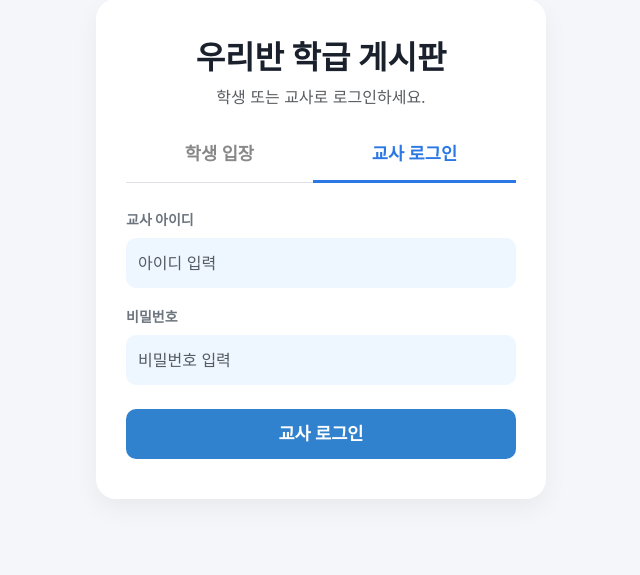
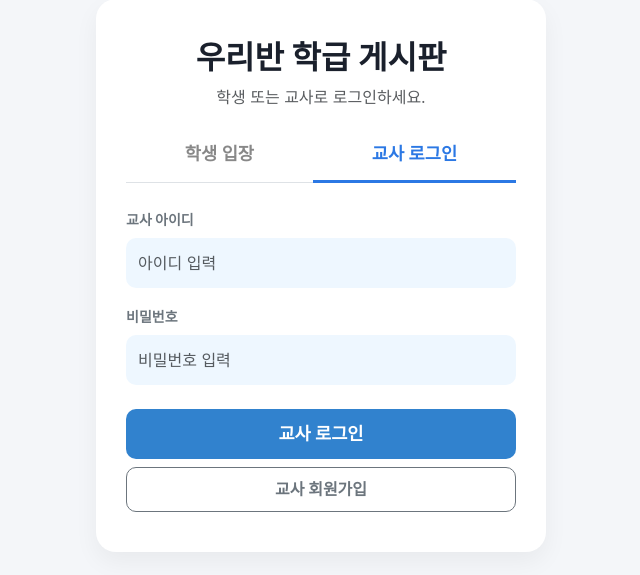
Before and after one commit to doolpus97/mypadlet3, a Flask app: page / in a window 1280 px wide, after a click on "교사 로그인". Shown: the part 81-656 px from the top of the page, without its empty margins (319-959 px from the left). Run offline with Flask 3, Linux system fonts and the light colour scheme.

Commit message:
Update index.html

```diff
--- a/templates/index.html
+++ b/templates/index.html
@@ -102,7 +102,7 @@
                 <button class="btn btn-primary w-100 btn-custom" onclick="enterAsStudent()">게시판 입장하기</button>
             </div>
 
-            <!-- 교사 로그인 탭 -->
+            <!-- 교사 로그인 탭 (회원가입 버튼 포함) -->
             <div class="tab-pane fade text-start" id="teacher">
                 <div class="mb-3">
                     <label class="form-label fw-bold small text-secondary">교사 아이디</label>
@@ -112,7 +112,8 @@
                     <label class="form-label fw-bold small text-secondary">비밀번호</label>
                     <input type="password" id="teacherPw" class="form-control form-control-custom" placeholder="비밀번호 입력">
                 </div>
-                <button class="btn btn-primary w-100 btn-custom" onclick="loginTeacher()">교사 로그인</button>
+                <button class="btn btn-primary w-100 btn-custom mb-2" onclick="loginTeacher()">교사 로그인</button>
+                <button class="btn btn-outline-secondary w-100 fw-bold" style="height: 45px; border-radius: 10px;" onclick="signupTeacher()">교사 회원가입</button>
             </div>
         </div>
     </div>
@@ -214,11 +215,25 @@
         const data = await res.json();
         if (data.success) {
             currentUser = `[교사] ${id}`;
-            currentBoardTitle = "과일";
+            currentBoardTitle = "기본 게시판";
             loadBoard();
         } else {
             alert(data.message || "로그인 실패");
         }
+    }
+
+    async function signupTeacher() {
+        const id = document.getElementById('teacherId').value.trim();
+        const pw = document.getElementById('teacherPw').value.trim();
+        if (!id || !pw) return alert("가입할 아이디와 비밀번호를 입력하세요.");
+
+        const res = await fetch('/api/signup/teacher', {
+            method: 'POST',
+            headers: { 'Content-Type': 'application/json' },
+            body: JSON.stringify({ teacherId: id, teacherPw: pw })
+        });
+        const data = await res.json();
+        alert(data.message);
     }
 
     function loadBoard() {
@@ -256,7 +271,7 @@
                 let imgsHtml = '';
                 if (p.imgs && p.imgs.length > 0) {
                     p.imgs.forEach(url => {
-                        // 업로드한 구글 드라이브 주소를 이미지 <img> 태그로 직접 표시
+                        // 첨부 파일 열기 링크 대신 사진이 직접 카드 안에 표시되도록 설정
                         imgsHtml += `<a href="${url}" target="_blank"><img src="${url}" class="post-img" alt="첨부 이미지" onerror="this.onerror=null; this.src='https://via.placeholder.com/300x180?text=Image+Loading+Failed';"></a>`;
                     });
                 }
```
